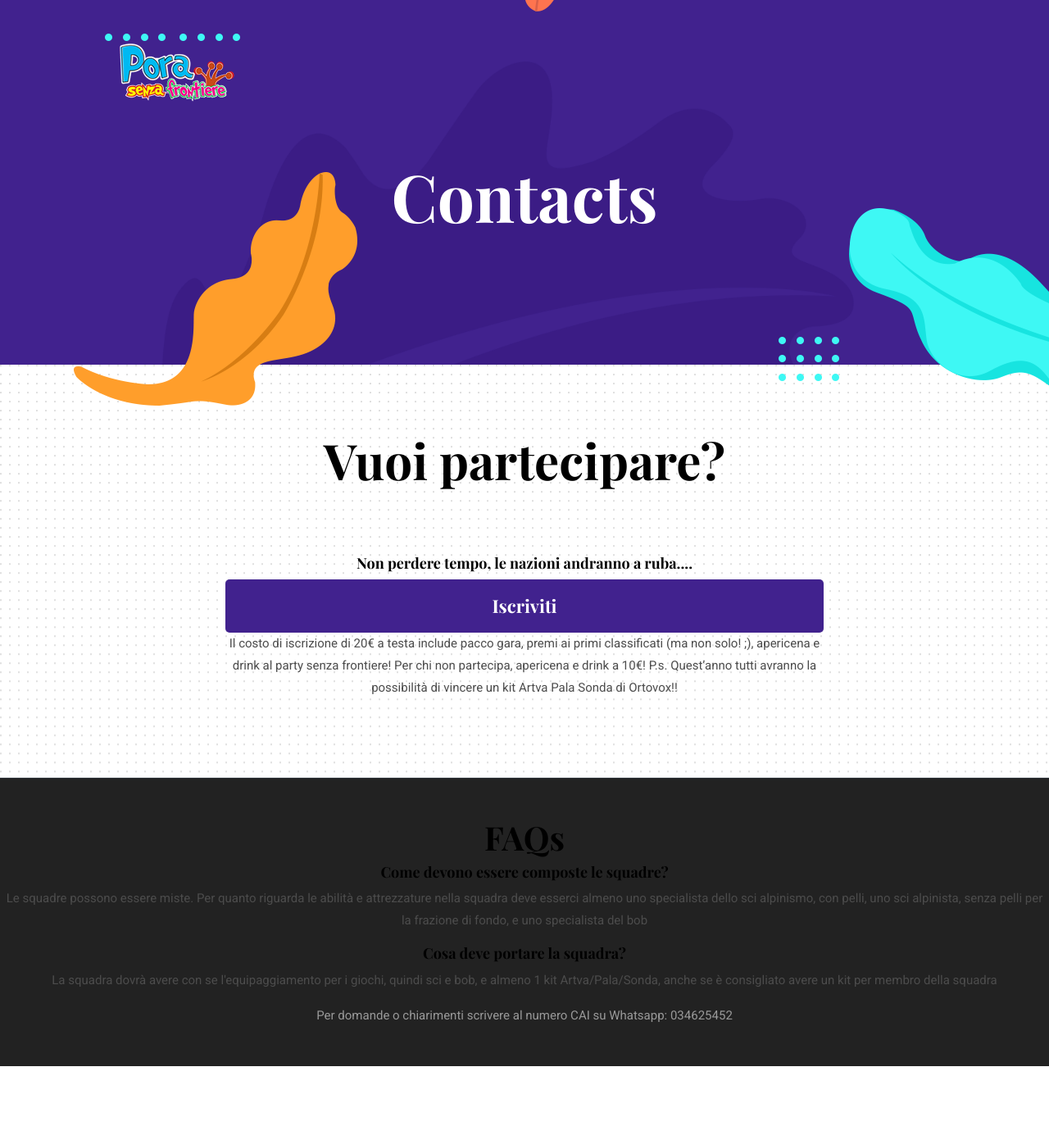
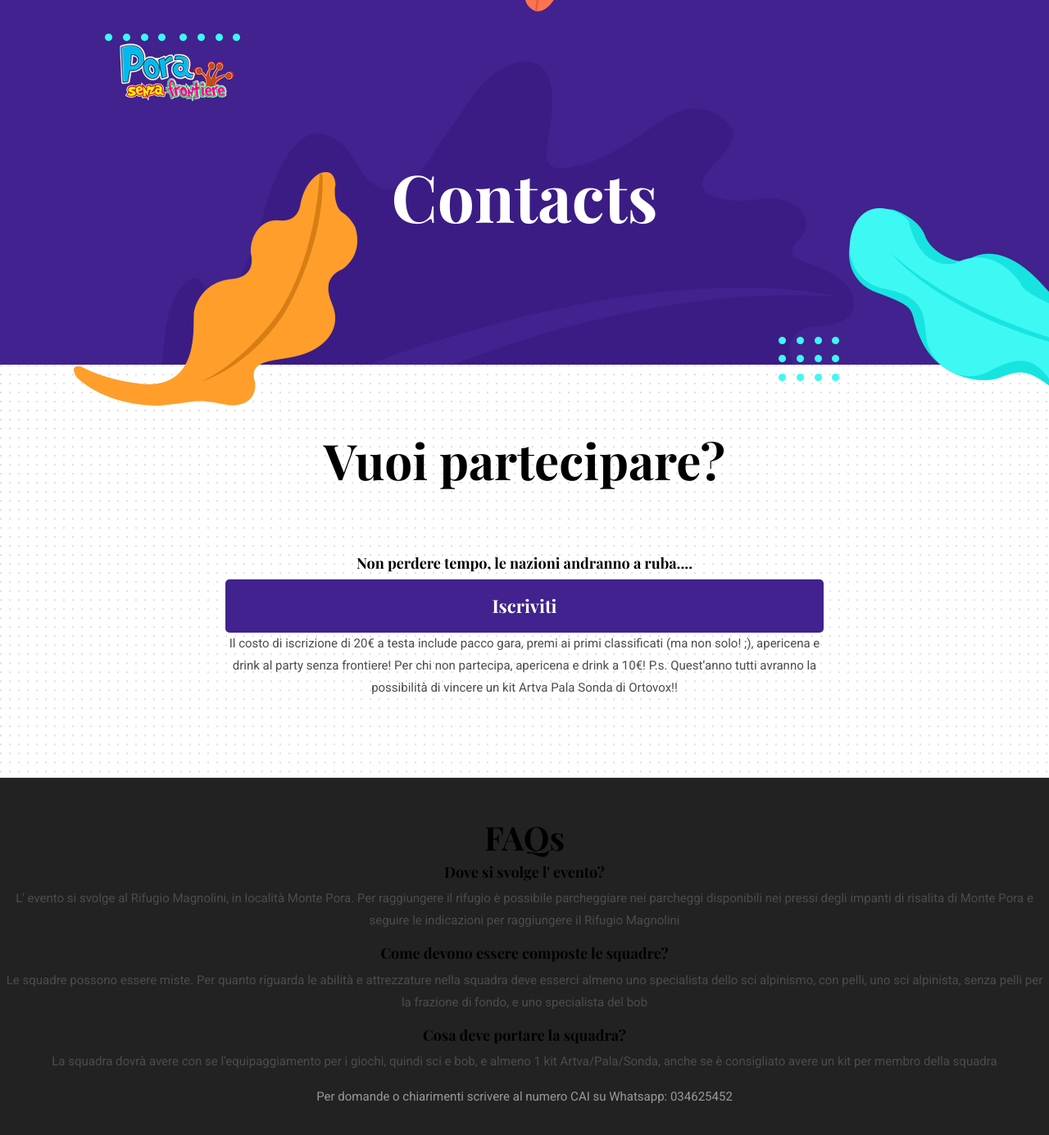
Before and after one commit to porasenzafrontiere/porasenzafrontiere.github.io, a Jekyll site: the page built from _pages/contact.html, in a window 1280 px wide and 1400 px high, scrolled down 59 px. Shown: the top 1385 px of the window at 82% size. Built offline with Jekyll 4.4.1, drawn with Linux system fonts in a browser that asks for light colours; before the commit the page ends 1360 px from its top, so only the background shows below that.

Commit message:
added localtion and faq, fixed style for faqs

```diff
--- a/_data/settings.yml
+++ b/_data/settings.yml
@@ -150,7 +150,7 @@ services:
       name: Italia ,
       icon: it,
       description: "Descrizione",
-      active: True,# Add true to select section
+      active: False,# Add true to select section
     }
   - {
         name: Jamaica ,
--- a/_includes/footer.html
+++ b/_includes/footer.html
@@ -4,13 +4,14 @@
     <h3>FAQs</h3>
 
 
+    <h5>Dove si svolge l' evento?</h5>
+    <p>L' evento si svolge al Rifugio Magnolini, in località Monte Pora. Per raggiungere il rifugio è possibile parcheggiare nei parcheggi disponibili nei pressi degli impanti di risalita di Monte Pora e seguire le indicazioni per raggiungere il Rifugio Magnolini</p>
+
     <h5>Come devono essere composte le squadre?</h5>
     <p>Le squadre possono essere miste. Per quanto riguarda le abilità e attrezzature nella squadra deve esserci almeno uno specialista dello sci alpinismo, con pelli, uno sci alpinista, senza pelli per la frazione di fondo, e uno specialista del bob</p>
 
     <h5>Cosa deve portare la squadra?</h5>
     <p>La squadra dovrà avere con se l'equipaggiamento per i giochi, quindi sci e bob, e almeno 1 kit Artva/Pala/Sonda, anche se è consigliato avere un kit per membro della squadra</p>
-
-
 
 
     <p class="mb-0 text-light">Per domande o chiarimenti scrivere al numero CAI su Whatsapp: 034625452</p>
--- a/_includes/hero-section.html
+++ b/_includes/hero-section.html
@@ -4,7 +4,7 @@
     <div class="row">
       <div class="col-lg-11 mx-auto">
         <h2 class="text-white font-tertiary">PSF 2024</h2>
-        <h1 class="text-white font-tertiary">3 Marzo 2024</h1>
+        <h1 class="text-white font-tertiary">3 Marzo 2024 - Rif. Magnolini</h1>
         <h3 class="text-white font-tertiary">GIOCHI SENZA FRONTIERE SULLA NEVE!</h3>
       </div>
     </div>
--- a/assets/scss/_typography.scss
+++ b/assets/scss/_typography.scss
@@ -2,7 +2,7 @@
 @import url('https://fonts.googleapis.com/css?family=Playfair+Display:700|Roboto:400');
 
 
-footer h3,footer h5{color:000;}
+footer h3,footer h5{color:#000;}
 
 
 body {
```
